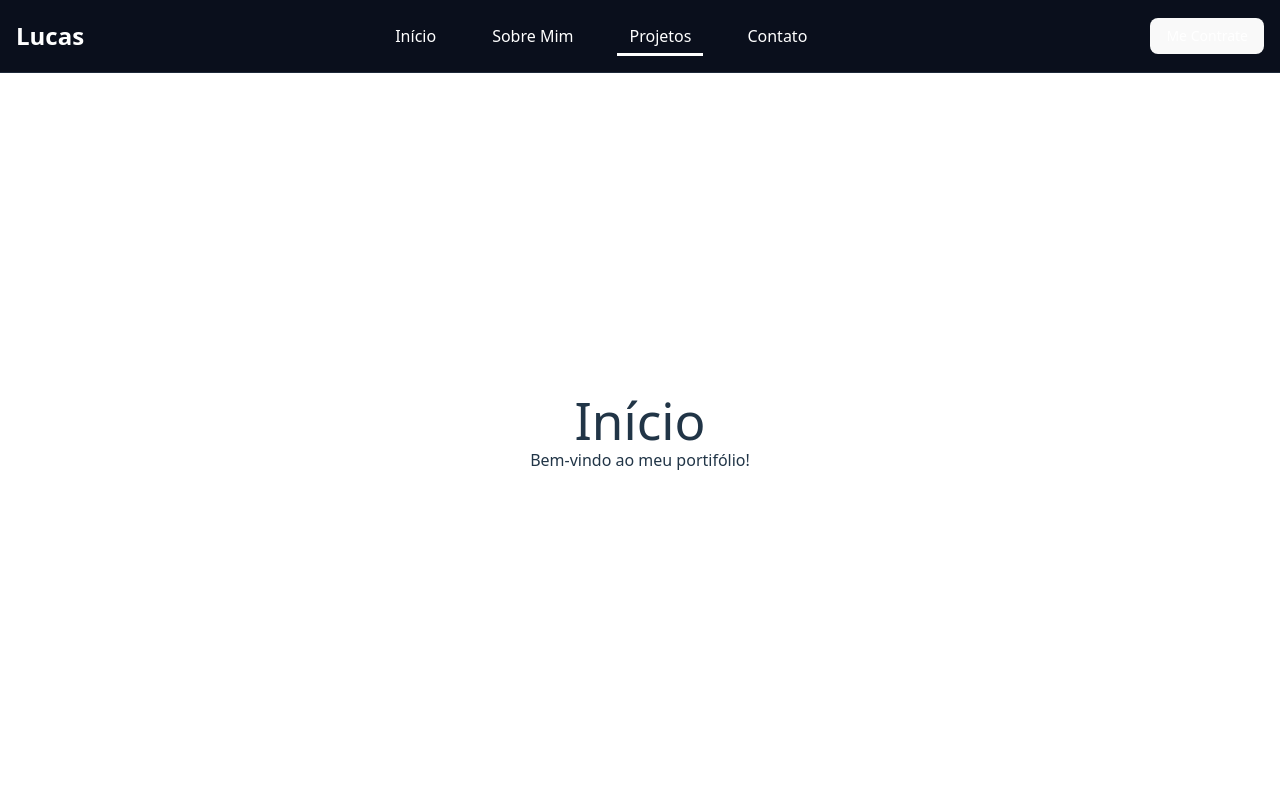
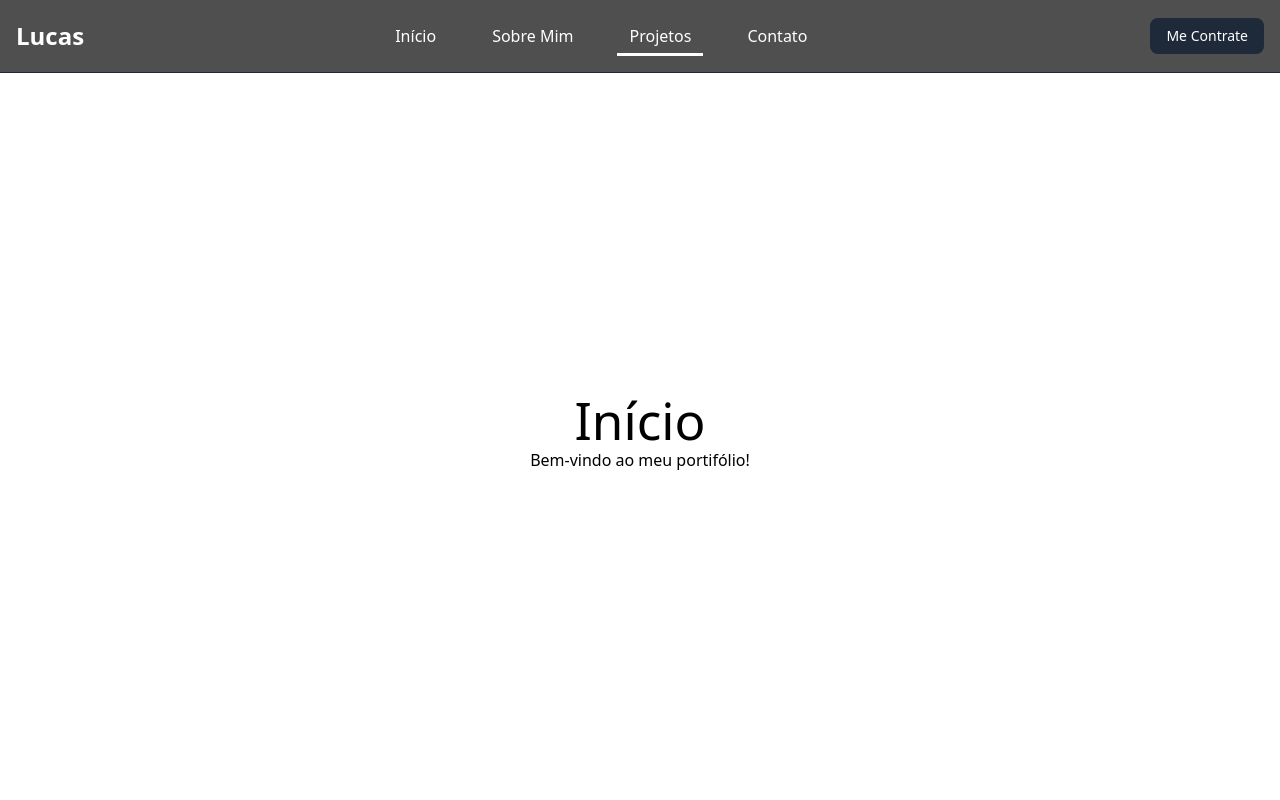
Before and after one commit to zLuuuck/Portifolio, a React (Vite) app in the folder portifolio-project/: page / in a window 1280 px wide. Shown: the top 800 px of the page. Built offline with nearby package versions, Linux system fonts and the light colour scheme.

Commit message:
alteração na navbar

```diff
--- a/portifolio-project/index.html
+++ b/portifolio-project/index.html
@@ -5,7 +5,7 @@
     <meta charset="UTF-8" />
     <link rel="icon" type="image/jpg" href="/favicon.jpg" />
     <meta name="viewport" content="width=device-width, initial-scale=1.0" />
-    <title>Vite + React + TS</title>
+    <title>Lucas Toterol - Portifólio</title>
 </head>
 
 <body>
--- a/portifolio-project/src/components/Navbar.tsx
+++ b/portifolio-project/src/components/Navbar.tsx
@@ -1,4 +1,4 @@
-import React, { useEffect, useRef, useState } from "react";
+import { useEffect, useRef, useState } from "react";
 
 const sections = ["Início", "Sobre Mim", "Projetos", "Contato"];
 
@@ -42,7 +42,7 @@ function Navbar() {
   }, [activeIndex, hoveredIndex]);
 
   return (
-    <nav className="bg-[#0a0f1c] dark:bg-gray-900 fixed w-full z-20 top-0 start-0 border-b border-gray-800">
+    <nav className="bg-[#4F4F4F] fixed w-full z-20 top-0 start-0 border-b border-gray-800">
       <div className="max-w-screen-xl flex flex-wrap items-center justify-between mx-auto p-4">
         <a
           href="https://www.linkedin.com/in/lucastoterol/"
@@ -57,7 +57,7 @@ function Navbar() {
           <a href="https://linktr.ee/zluuuck" target="_blank">
             <button
               type="button"
-              className="text-white bg-blue-700 hover:bg-blue-800 focus:ring-4 focus:outline-none focus:ring-blue-300 font-medium rounded-lg text-sm px-4 py-2 text-center dark:bg-blue-600 dark:hover:bg-blue-700 dark:focus:ring-blue-800"
+              className="text-white bg-gray-800 hover:bg-gray-700 focus:ring-4 focus:outline-none focus:ring-gray-500 font-medium rounded-lg text-sm px-4 py-2 text-center dark:bg-gray-700 dark:hover:bg-gray-600 dark:focus:ring-gray-400"
             >
               Me Contrate
             </button>
--- a/portifolio-project/src/index.css
+++ b/portifolio-project/src/index.css
@@ -5,10 +5,6 @@
     font-family: system-ui, Avenir, Helvetica, Arial, sans-serif;
     line-height: 1.5;
     font-weight: 400;
-
-    color-scheme: light dark;
-    color: rgba(255, 255, 255, 0.87);
-    background-color: #242424;
 
     font-synthesis: none;
     text-rendering: optimizeLegibility;
@@ -28,18 +24,3 @@ h1 {
     font-size: 3.2em;
     line-height: 1.1;
 }
-
-@media (prefers-color-scheme: light) {
-    :root {
-        color: #213547;
-        background-color: #ffffff;
-    }
-
-    a:hover {
-        color: #747bff;
-    }
-
-    button {
-        background-color: #f9f9f9;
-    }
-}
--- a/portifolio-project/src/pages/Inicio.tsx
+++ b/portifolio-project/src/pages/Inicio.tsx
@@ -1,8 +1,8 @@
 function Inico() {
 
     return (
-        <section id="section-0">
-            <div className="h-screen flex flex-col justify-center items-center text-center">
+        <section id="section-0" className="h-screen flex flex-col justify-center items-center text-center bg-blue">
+            <div>
                 <h1>Início</h1>
                 <p>Bem-vindo ao meu portifólio!</p>
             </div>
```
